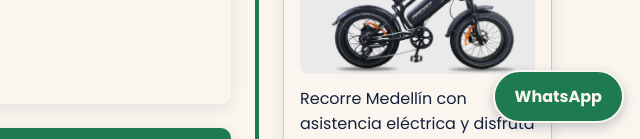
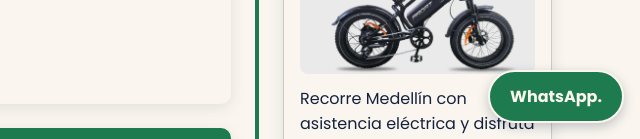
Before and after one commit to Alexruiz0906/rueda-libre, a plain HTML site: page index.html in a window 1280 px wide. Shown: the part 661-800 px from the top of the page, 640-1280 px from the left. Drawn offline with nearby package versions, Linux system fonts and the light colour scheme.

Commit message:
webpage ready

```diff
--- a/index.html
+++ b/index.html
@@ -84,6 +84,7 @@
                 <p>Recorre Medellín con asistencia eléctrica y disfruta el camino con menos esfuerzo.</p>
             </article>
         </aside>
+
     </div>
     <footer>
         <p>&copy; 2026 Rueda Libre. Todos los derechos reservados. Riwi.</p>
@@ -97,6 +98,6 @@
         </dl>
 
     </footer>
-    <a class="whatsapp-link" href="https://wa.me/573000000000" target="_blank" rel="noopener noreferrer">WhatsApp</a>
+    <a class="whatsapp-link" href="https://wa.me/573000000000" target="_blank" rel="noopener noreferrer">WhatsApp.</a>
 </body>
 </html>
```
